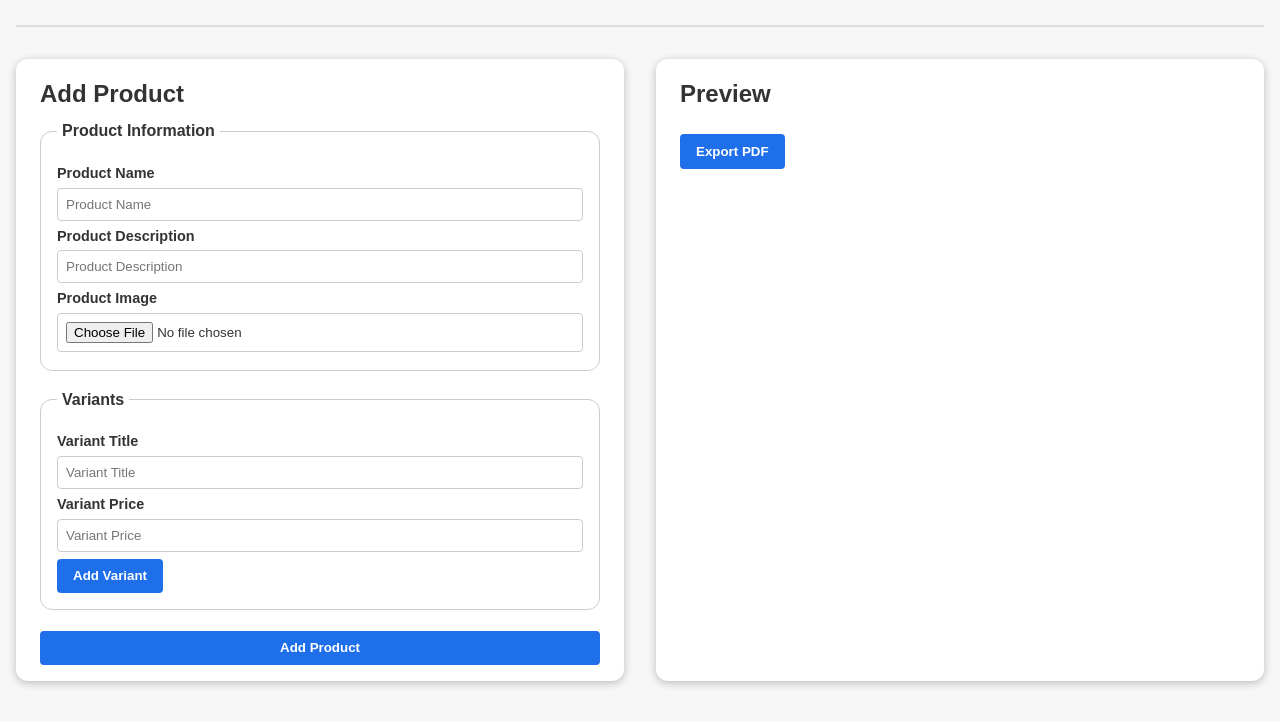
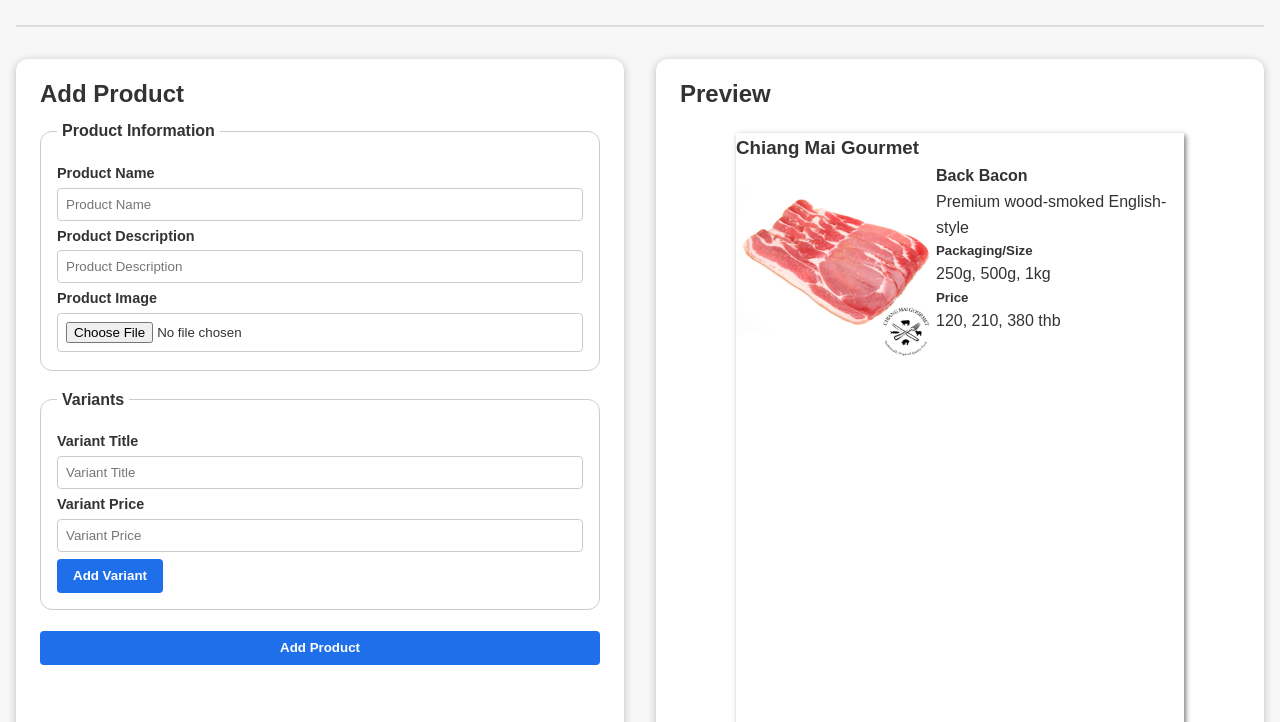
Before and after one commit to PoteP99/catalog-creator, a plain HTML site: page index.html in a window 1280 px wide. Shown: the part 78-800 px from the top of the page. Drawn offline with Linux system fonts and the light colour scheme.

Commit message:
build: Creating preview for A4 pages

```diff
--- a/css/styles.css
+++ b/css/styles.css
@@ -104,6 +104,19 @@
   margin-bottom: 1rem;
 }
 
+.page-wrapper {
+  aspect-ratio: 210/297;
+  width: 80%;
+  background-color: white;
+  margin: 20px auto;
+  border: none;
+  box-shadow: 2px 2px 5px rgba(0, 0, 0, 0.5);
+}
+
+.product-card {
+  display: flex;
+}
+
 footer {
   text-align: center;
   padding: 1rem 0;
--- a/index.html
+++ b/index.html
@@ -70,7 +70,29 @@
       <section>
         <div id="catalog-preview">
           <h2>Preview</h2>
-          <!-- Some Preview Code here -->
+          <div class="page-wrapper">
+            <div class="page-header">
+              <h3>Chiang Mai Gourmet</h3>
+            </div>
+            <div class="product-grid">
+              <div class="product-card">
+                <img
+                  src="data/bacon-premium-smoked-english-style-back-bacon copy.jpg"
+                  alt="Back Bacon"
+                  width="200"
+                  height="200"
+                />
+                <div class="product-details">
+                  <h4>Back Bacon</h4>
+                  <p>Premium wood-smoked English-style</p>
+                  <h5>Packaging/Size</h5>
+                  <p>250g, 500g, 1kg</p>
+                  <h5>Price</h5>
+                  <p>120, 210, 380 thb</p>
+                </div>
+              </div>
+            </div>
+          </div>
           <button type="button" id="export-btn">Export PDF</button>
         </div>
       </section>
```
Also changed, not shown: data/Aus-Beef Burger copy.jpg (added), data/Pork Chop CMG copy.jpg (added), data/bacon-premium-smoked-american-style copy.jpg (added), data/bacon-premium-smoked-english-&-american-style-mixed-trimmings copy.jpg (added), data/bacon-premium-smoked-english-style-back-bacon copy.jpg (added), data/burgers-beef-burger copy.jpg (added), data/ham-half copy.jpg (added), 2 other files.
